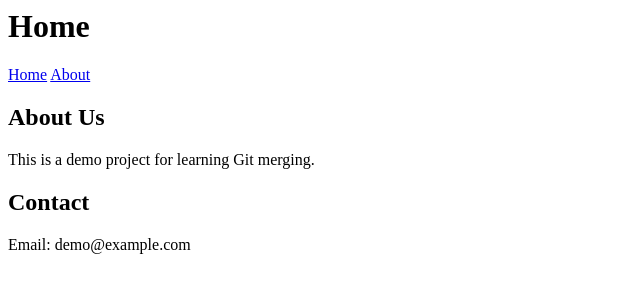
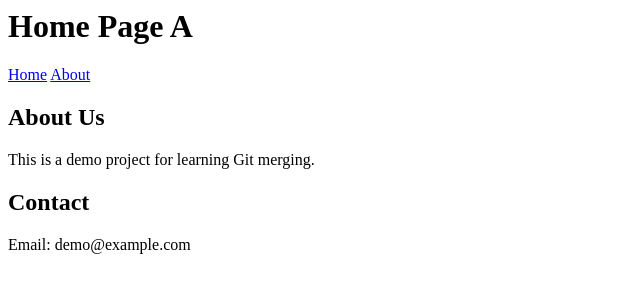
Before and after one commit to himmatmundhe07/conflicts, a plain HTML site: page demo-merge/index.html in a window 1280 px wide. Shown: the whole page, without its empty margins (0-640 px from the left). Drawn offline with Linux system fonts and the light colour scheme.

Commit message:
Change title to Home Page A

```diff
--- a/demo-merge/index.html
+++ b/demo-merge/index.html
@@ -1,7 +1,7 @@
 <html>
 <head><title>Demo</title></head>
 <body>
-<h1>Home</h1>
+<h1>Home Page A</h1>
 </body></html>
 <header>
   <nav>
```
